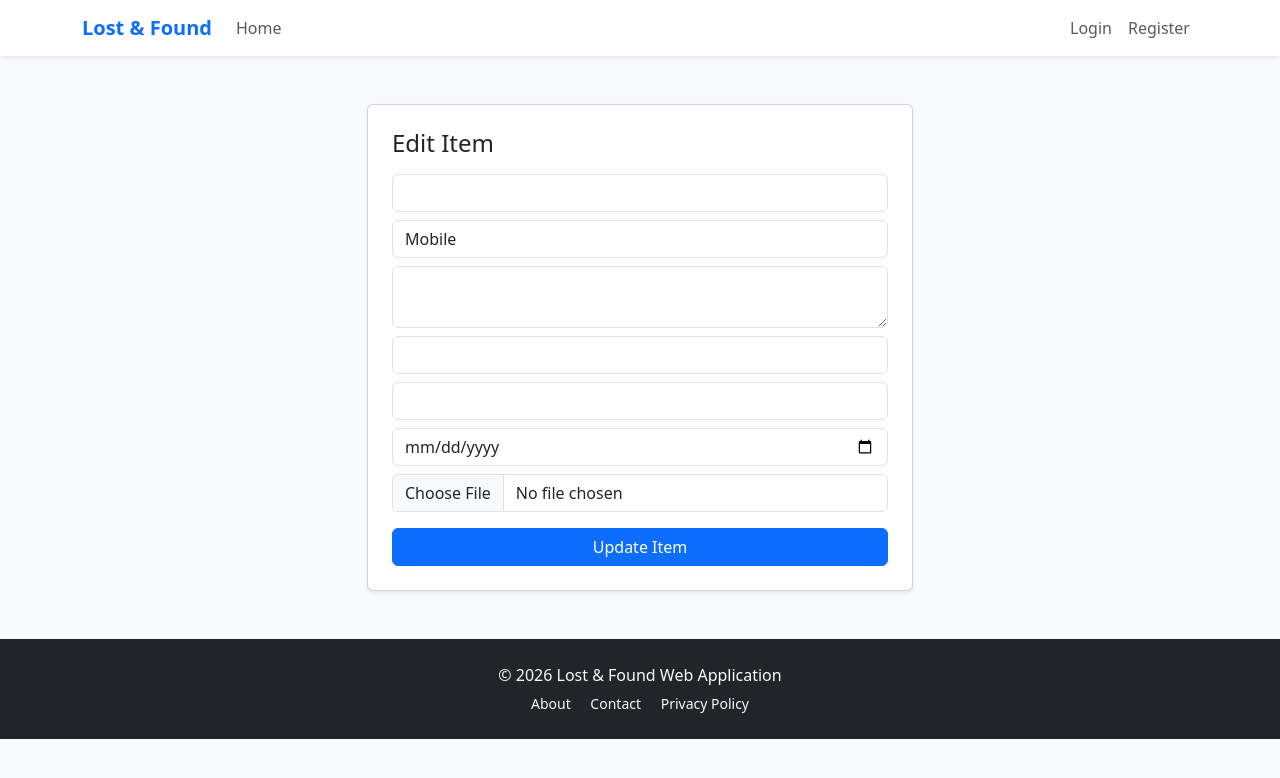
After one commit to lost-found-web/lost-found-webapp, a Flask app: template app/templates/edit_item.html in a window 1280 px wide. The commit adds this page. Shown: the top 778 px of the page. Run offline with Flask 3, Linux system fonts and the light colour scheme; the template is opened without the code that fills it, so the values that code supplies are empty.

Commit message:
Allow users to edit their own item details

```diff
--- /dev/null
+++ b/app/templates/edit_item.html
@@ -0,0 +1,62 @@
+{% extends "base.html" %}
+{% block title %}Edit Item{% endblock %}
+
+{% block content %}
+<div class="container my-5">
+  <div class="row justify-content-center">
+    <div class="col-md-6">
+
+      <div class="card shadow-sm p-4">
+        <h4 class="mb-3">Edit Item</h4>
+
+        <form method="POST" enctype="multipart/form-data">
+
+          <input class="form-control mb-2"
+                 name="item_name"
+                 value="{{ item.item_name }}"
+                 required>
+
+          <select class="form-control mb-2" name="category" required>
+            <option {% if item.category=="Mobile" %}selected{% endif %}>Mobile</option>
+            <option {% if item.category=="Wallet" %}selected{% endif %}>Wallet</option>
+            <option {% if item.category=="Documents" %}selected{% endif %}>Documents</option>
+            <option {% if item.category=="Keys" %}selected{% endif %}>Keys</option>
+            <option {% if item.category=="Others" %}selected{% endif %}>Others</option>
+          </select>
+
+          <textarea class="form-control mb-2"
+                    name="description"
+                    required>{{ item.description }}</textarea>
+
+          <input class="form-control mb-2"
+                 name="location"
+                 value="{{ item.location }}"
+                 required>
+
+          <input class="form-control mb-2"
+                 name="contact"
+                 value="{{ item.contact }}"
+                 required>
+
+          <input class="form-control mb-2"
+                 type="date"
+                 name="date_reported"
+                 value="{{ item.date_reported.strftime('%Y-%m-%d') }}"
+                 required>
+
+          <input class="form-control mb-3"
+                 type="file"
+                 name="image">
+
+          <button class="btn btn-primary w-100">
+            Update Item
+          </button>
+
+        </form>
+
+      </div>
+
+    </div>
+  </div>
+</div>
+{% endblock %}
--- a/app/templates/item_details.html
+++ b/app/templates/item_details.html
@@ -66,6 +66,11 @@
 
 {% if current_user.is_authenticated and current_user.id == item.user_id %}
 
+  <a href="{{ url_for('items.edit_item', item_id=item.id) }}"
+   class="btn btn-outline-primary mt-3 me-2">
+  Edit Item
+</a>
+
   {% if item.status == "active" %}
     <form method="POST"
           action="{{ url_for('items.mark_recovered', item_id=item.id) }}"
```
Also changed, not shown: app/routes/items.py (+35 -0 lines).
